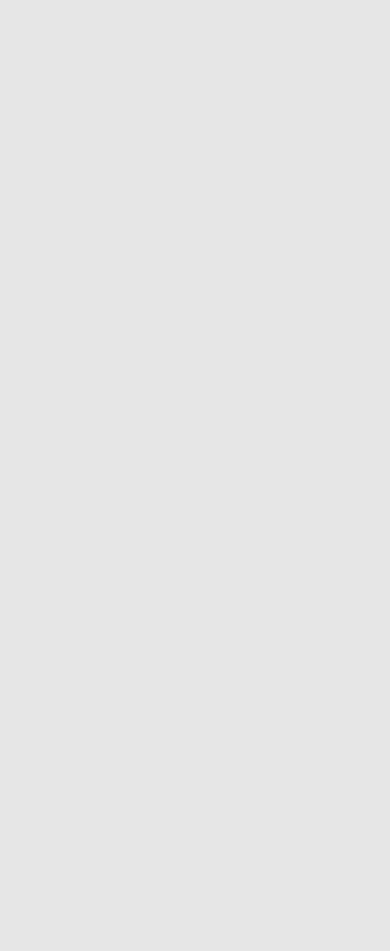
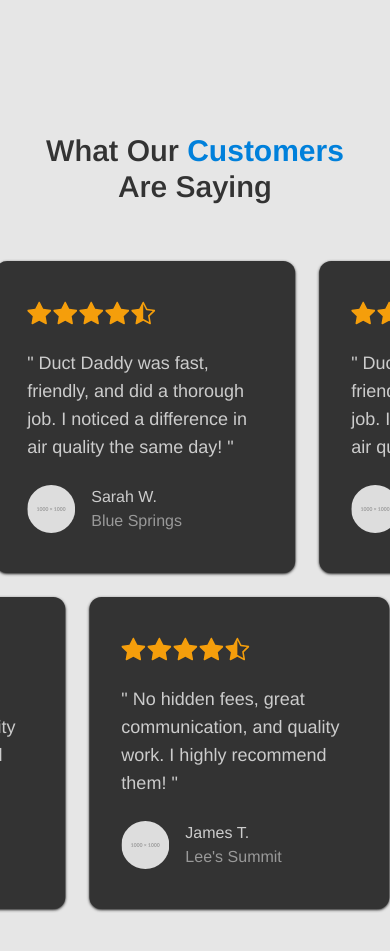
Before and after one commit to flowz0/duct-daddy, a Next.js app: page / in a window 390 px wide. Shown: the part 3460-4411 px from the top of the page. Before the commit the page ends 3465 px from the top, so only its background shows below. Built offline with nearby package versions, Linux system fonts and the light colour scheme.

Commit message:
create ReviewSection and Review components for responsive sliding reviews

```diff
--- /dev/null
+++ b/app/components/pages/landing/ReviewCard.tsx
@@ -0,0 +1,47 @@
+import { Review } from "@/app/data/reviews";
+import { motion } from "framer-motion";
+import Image from "next/image";
+import { BsStarFill, BsStarHalf } from "react-icons/bs";
+
+interface Props {
+  review: Review;
+  direction: "left" | "right";
+}
+
+export default function ReviewCard({ review, direction }: Props) {
+  const initialX = direction === "left" ? 100 : -100;
+
+  return (
+    <motion.div
+      className="min-w-[300px] bg-[#333333] rounded-xl shadow shadow-[hsl(0,0%,20%)] py-10 px-8 md:min-w-[400px]"
+      initial={{ opacity: 0, x: initialX }}
+      whileInView={{ opacity: 1, x: 0 }}
+      viewport={{ once: true }}
+      transition={{ duration: 0.6, ease: "easeOut" }}
+    >
+      <div className="flex gap-0.5">
+        <BsStarFill className="text-amber-500 w-6 h-6" />
+        <BsStarFill className="text-amber-500 w-6 h-6" />
+        <BsStarFill className="text-amber-500 w-6 h-6" />
+        <BsStarFill className="text-amber-500 w-6 h-6" />
+        <BsStarHalf className="text-amber-500 w-6 h-6" />
+      </div>
+      <p className="text-[hsl(0,0%,80%)] text-lg mt-6">
+        &quot; {review.message} &quot;
+      </p>
+      <div className="flex items-center gap-4 mt-6">
+        <Image
+          src={review.avatar}
+          alt={review.name}
+          className="w-12 h-12 rounded-full"
+          width={64}
+          height={64}
+        />
+        <div>
+          <p className="text-[hsl(0,0%,80%)]">{review.name}</p>
+          <p className="text-[hsl(0,0%,60%)]">{review.brand}</p>
+        </div>
+      </div>
+    </motion.div>
+  );
+}
--- /dev/null
+++ b/app/components/pages/landing/ReviewRow.tsx
@@ -0,0 +1,35 @@
+"use client";
+
+import { motion, useScroll, useTransform } from "framer-motion";
+import { Review } from "@/app/data/reviews";
+import ReviewCard from "./ReviewCard";
+import { useRef } from "react";
+
+interface Props {
+  reviews: Review[];
+  direction: "left" | "right";
+}
+
+export default function ReviewRow({ reviews, direction }: Props) {
+  const containerRef = useRef<HTMLDivElement | null>(null);
+  const { scrollYProgress } = useScroll({
+    target: containerRef,
+    offset: ["start end", "end start"], // adjust sensitivity
+  });
+
+  // Scroll transforms: top row moves right (x = positive), bottom row moves left (x = negative)
+  const x = useTransform(scrollYProgress, [0, 1], direction === "left" ? ["0%", "20%"] : ["0%", "-20%"]);
+
+  return (
+    <div ref={containerRef} className="overflow-hidden relative">
+      <motion.div
+        style={{ x }}
+        className={`flex gap-6 p-2 ${direction === "left" ? "flex-row-reverse" : "flex-row"}`}
+      >
+        {reviews.map((review) => (
+          <ReviewCard key={review.id} review={review} direction={direction} />
+        ))}
+      </motion.div>
+    </div>
+  );
+}
--- /dev/null
+++ b/app/components/pages/landing/ReviewSection.tsx
@@ -0,0 +1,19 @@
+import { bottomRowReviews, topRowReviews } from "@/app/data/reviews";
+import ReviewRow from "./ReviewRow";
+
+export default function ReviewSection() {
+  return (
+    <section className="py-32 mx-auto">
+      <h2 className="text-3xl font-semibold text-center sm:text-4xl">
+        What Our <span className="text-[#0080DB] font-bold">Customers</span>
+        <br />
+        Are Saying
+      </h2>
+
+      <div className="mt-12 flex flex-col gap-2">
+        <ReviewRow reviews={topRowReviews} direction="right" />
+        <ReviewRow reviews={bottomRowReviews} direction="left" />
+      </div>
+    </section>
+  );
+}
--- /dev/null
+++ b/app/data/reviews.ts
@@ -0,0 +1,87 @@
+import { StaticImageData } from "next/image";
+
+import PlaceholderImg from "@/public/1000x1000.svg";
+
+export interface Review {
+  id: number;
+  name: string;
+  message: string;
+  brand: string;
+  avatar: StaticImageData;
+}
+
+export const topRowReviews: Review[] = [
+  {
+    id: 1,
+    name: "Sarah W.",
+    brand: "Blue Springs",
+    message: "Duct Daddy was fast, friendly, and did a thorough job. I noticed a difference in air quality the same day!",
+    avatar: PlaceholderImg
+  },
+  {
+    id: 2,
+    name: "Sarah W.",
+    brand: "Blue Springs",
+    message: "Duct Daddy was fast, friendly, and did a thorough job. I noticed a difference in air quality the same day!",
+    avatar: PlaceholderImg
+  },
+  {
+    id: 3,
+    name: "Sarah W.",
+    brand: "Blue Springs",
+    message: "Duct Daddy was fast, friendly, and did a thorough job. I noticed a difference in air quality the same day!",
+    avatar: PlaceholderImg
+  },
+  {
+    id: 4,
+    name: "Sarah W.",
+    brand: "Blue Springs",
+    message: "Duct Daddy was fast, friendly, and did a thorough job. I noticed a difference in air quality the same day!",
+    avatar: PlaceholderImg
+  },
+  {
+    id: 5,
+    name: "Sarah W.",
+    brand: "Blue Springs",
+    message: "Duct Daddy was fast, friendly, and did a thorough job. I noticed a difference in air quality the same day!",
+    avatar: PlaceholderImg
+  },
+];
+
+export const bottomRowReviews: Review[] = [
+  {
+    id: 1,
+    name: "James T.",
+    brand: "Lee's Summit",
+    message: "No hidden fees, great communication, and quality work. I highly recommend them!",
+    avatar: PlaceholderImg
+  },
+  {
+    id: 2,
+    name: "James T.",
+    brand: "Lee's Summit",
+    message: "No hidden fees, great communication, and quality work. I highly recommend them!",
+    avatar: PlaceholderImg
+  },
+  {
+    id: 3,
+    name: "James T.",
+    brand: "Lee's Summit",
+    message: "No hidden fees, great communication, and quality work. I highly recommend them!",
+    avatar: PlaceholderImg
+  },
+  {
+    id: 4,
+    name: "James T.",
+    brand: "Lee's Summit",
+    message: "No hidden fees, great communication, and quality work. I highly recommend them!",
+    avatar: PlaceholderImg
+  },
+  {
+    id: 5,
+    name: "James T.",
+    brand: "Lee's Summit",
+    message: "No hidden fees, great communication, and quality work. I highly recommend them!",
+    avatar: PlaceholderImg
+  },
+];
--- a/app/page.tsx
+++ b/app/page.tsx
@@ -2,6 +2,7 @@ import Hero from "./components/pages/landing/Hero";
 import Stats from "./components/pages/landing/Stats";
 import Services from "./components/pages/landing/Services";
 import BeforeAfterPics from "./components/pages/landing/BeforeAfterPics";
+import ReviewSection from "./components/pages/landing/ReviewSection";
 
 export default function Home() {
   return (
@@ -10,6 +11,7 @@ export default function Home() {
       <Stats />
       <Services />
       <BeforeAfterPics />
+      <ReviewSection />
     </main>
   );
 }
```
Also changed, not shown: public/1000x1000.svg (added).
